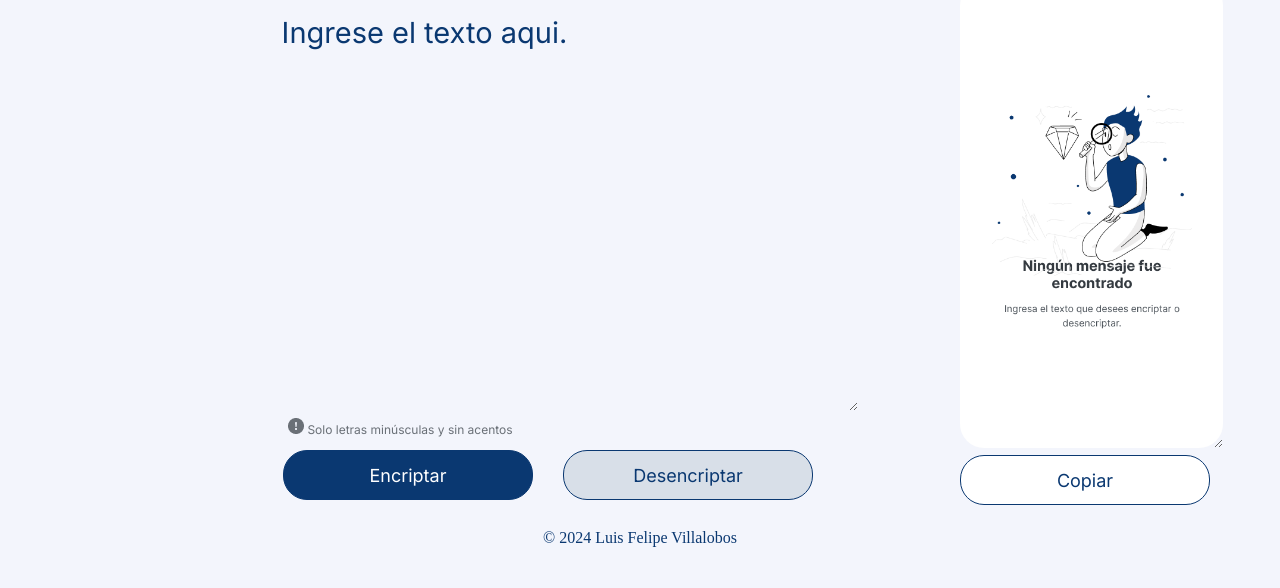
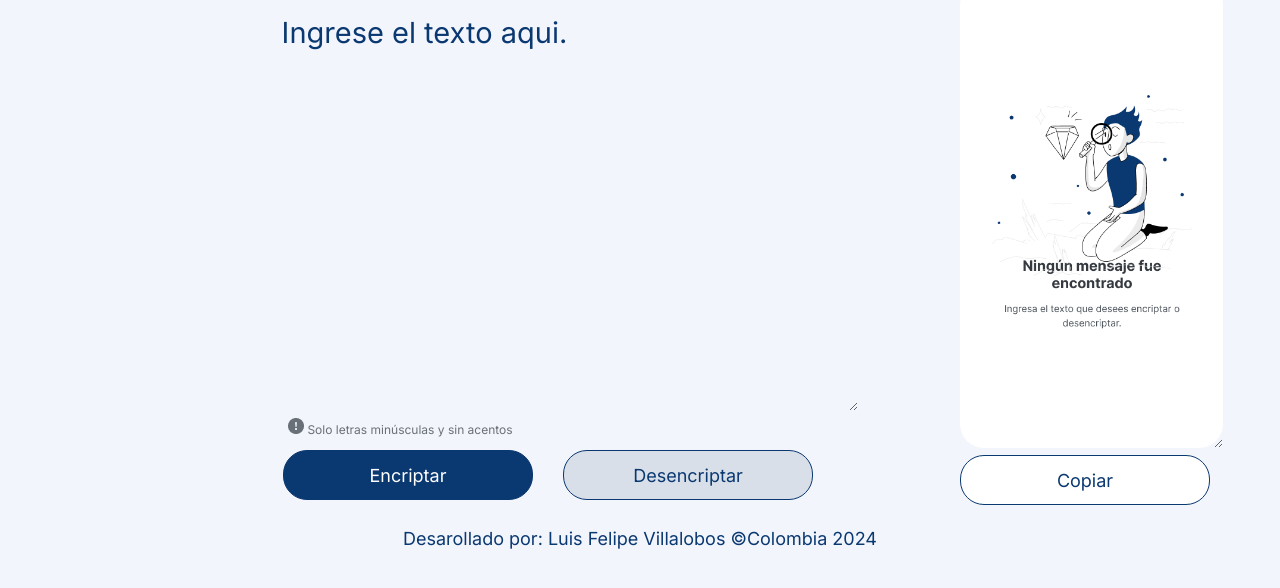
Before and after one commit to Felipe-Villalobos/Encriptador-Texto, a plain HTML site: page index.html in a window 1280 px wide. Shown: the part 80-668 px from the top of the page. Drawn offline with Linux system fonts and the light colour scheme.

Commit message:
mejora en el footer

```diff
--- a/index.html
+++ b/index.html
@@ -37,7 +37,9 @@
         </section>
     </main>
     <footer>
-        <p>&#169; 2024 Luis Felipe Villalobos</p>
+
+        <p> Desarollado por: Luis Felipe Villalobos &#169;Colombia 2024</p>
+
     </footer>
     <script src="script.js"></script>
 </body>
--- a/style.css
+++ b/style.css
@@ -140,6 +140,9 @@ footer{
     color: #0A3871;
     text-align: center;
     margin-top: 30px;
+    font-family: 'Inter';
+    font-weight: 400;
+    font-size: 18px;
 }
 
 @media screen and (min-width: 1025px) and (max-width: 1366px){
```
